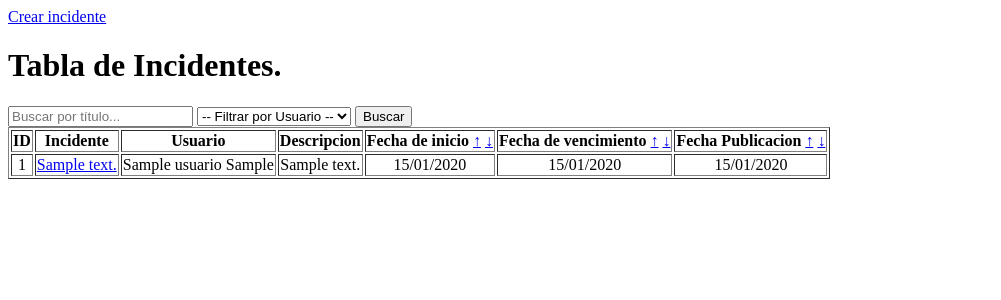
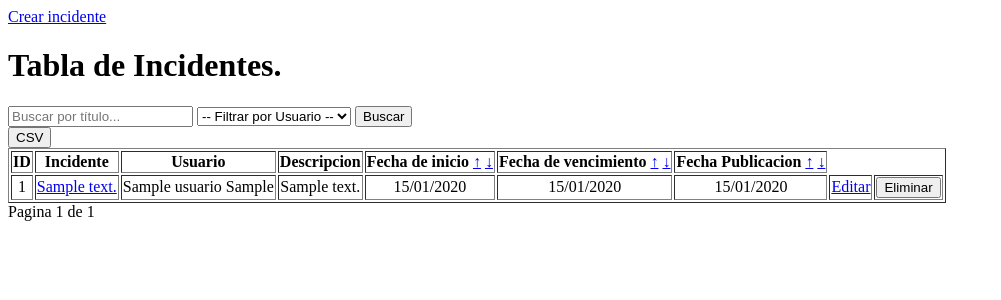
Before and after one commit to amadorssa/incidentia, a Django app: a page that uses incidents/templates/table.html in a window 1280 px wide. Shown: the top 300 px of the page, without its empty margins (0-1001 px from the left). Run offline with Django 4.2, Linux system fonts and the light colour scheme; a user stored in the database is signed in; tables that the repository leaves empty hold one stand-in row (values such as "Sample post"); some libraries are stand-ins or nearby versions.

Commit message:
HU previas merged con improvements

```diff
--- a/incidents/templates/table.html
+++ b/incidents/templates/table.html
@@ -22,6 +22,13 @@
         <button type="submit">Buscar</button>
     </form>
 
+    <form action="{% url 'incidents:export_incidents_csv' slug=slug %}" method="get" style="display: inline">
+        <input type="hidden" name="q" value="{{ request.GET.q }}">
+        <input type="hidden" name="user_creator" value="{{ request.GET.user_creator }}">
+        <button type="submit">
+            CSV
+        </button>
+    </form>
     <table border="1">
         <thead>
             <tr>
@@ -56,6 +63,14 @@
                 <td style="text-align: center;">{{ incident.start_date|date:"d/m/Y" }}</td>
                 <td style="text-align: center;">{{ incident.due_date|date:"d/m/Y" }}</td>
                 <td style="text-align: center;">{{ incident.pub_date|date:"d/m/Y" }}</td>
+                <td style="text-align: center;"><a href="{% url 'incidents:edit_incident' slug=slug pk=incident.pk %}">Editar</a></td>
+                <td style="text-align: center;"><form action="{% url 'incidents:delete-incident' slug=slug pk=incident.pk %}?page={{ incidents.number }}" method="post" style="display: inline">
+                                                    {% csrf_token %}
+                                                    <button type="submit" onclick="return confirm('Quieres eliminar este incidente?');">
+                                                        Eliminar
+                                                    </button>
+                                                </form>
+                </td>
             </tr>
             {% empty %}
             <tr>
@@ -70,5 +85,18 @@
             {% endfor %}
         </tbody>
     </table>
+    <div class="paginacion">
+        {% if incidents.has_previous %}
+            <a href="?page=1">&laquo; primera</a>
+            <a href="?page={{ incidents.previous_page_number }}"> anterior</a>
+        {% endif %}
+
+        <span>Pagina {{ incidents.number }} de {{ incidents.paginator.num_pages }}</span>
+
+        {% if incidents.has_next %}
+            <a href="?page={{ incidents.next_page_number }}"> siguiente</a>
+            <a href="?page={{ incidents.paginator.num_pages }}"> ultima &raquo</a>
+        {% endif %}
+    </div>
 </body>
 </html>
--- a/incidents/urls.py
+++ b/incidents/urls.py
@@ -17,6 +17,8 @@ urlpatterns = [
 
     # Muestra una tabla con los incidentes de una organización específica
     path('<slug:slug>/incident/list/', views.IncidentTableView.as_view(), name='incident_table'),
+    path('<slug:slug>/incident/<int:pk>/delete/', views.delete_incident, name='delete-incident'),
+    path('<slug:slug>/incident/export/', views.export_incidents_csv, name='export_incidents_csv')
 ]
 
 if settings.DEBUG:
--- a/incidents/views.py
+++ b/incidents/views.py
@@ -1,4 +1,4 @@
-from django.http import JsonResponse
+from django.http import JsonResponse, HttpResponse
 from django.shortcuts import get_object_or_404, render, redirect
 from django.views import generic
 from django.urls import reverse
@@ -7,8 +7,11 @@ from django.contrib.auth.mixins import LoginRequiredMixin
 import markdown
 from django.utils.safestring import mark_safe
 from .models import Incident
-from organizaciones.models import Organizacion
+from .models import Incident, Organizacion
 from .forms import IncidentForm
+import csv
+from django.core.paginator import Paginator, PageNotAnInteger, EmptyPage
+from django.contrib import messages
 
 class AddIncident(LoginRequiredMixin, generic.View):
     template_name = "add_incident.html"
@@ -109,7 +112,6 @@ class IncidentTableView(LoginRequiredMixin, generic.ListView):
     model = Incident
     template_name = "table.html"
     context_object_name = "incidents"
-    paginate_by = 10
 
     def get(self, request, slug=None, *args, **kwargs):
         # Obtener la organización actual
@@ -152,5 +154,59 @@ class IncidentTableView(LoginRequiredMixin, generic.ListView):
             .exclude
             (user_creator__isnull=True)
         )
+
+        incidents = self.get_queryset()
+        paginator = Paginator(incidents, 10)
+        page = self.request.GET.get('page')
+
+        #Intenta paginar los incidentes si son mas de 10
+            #Muestra la primer pagina si no es un entero
+            #Muestra la ultima pagina si esta fuera de rango
+        try:
+            paginated_incidents = paginator.page(page)
+        except PageNotAnInteger:
+            paginated_incidents = paginator.page(1)
+        except EmptyPage:
+            paginated_incidents = paginator.page(paginator.num_pages)
+
+        context['incidents'] = paginated_incidents
         context['user_creators'] = user_creators
         return context
+
+def delete_incident(request, slug, pk):
+    """Vista para permitir la eliminacion de un incidente de la base de datos"""
+    organizacion = get_object_or_404(Organizacion, slug=slug)
+    incident = get_object_or_404(Incident, pk=pk, organizacion=organizacion)
+
+    incident.delete()
+    messages.success(request, "Incidente borrado satisfactoriamente.")
+    page = request.GET.get('page', 1)
+    return redirect(f"{reverse('incidents:incident_table', args=[slug])}?page={page}")
+
+def export_incidents_csv(request, slug):
+    """Vista para permitir descargar la tabla filtrada"""
+    organizacion = get_object_or_404(Organizacion, slug=slug)
+    query = request.GET.get('q')
+    user_creator = request.GET.get('user_creator')
+
+    #Obtener los incidentes que se exportaran con o sin filtros
+    incidents = Incident.objects.filter(
+            organizacion=organizacion,
+            incident_text__icontains=query,
+    ).order_by("-pub_date")
+
+    if user_creator:
+        incidents = incidents.filter(user_creator=user_creator)
+
+    #Crear el archivo CSV
+    response = HttpResponse(content_type='text/csv')
+    response['Content-Disposition'] = 'attachment; filename="tabla_filtrada.csv"'
+
+    writer = csv.writer(response)
+    writer.writerow(['ID', 'Incidente', 'Usuario', 'Descripcion', 'Fecha Inicio', 'Fecha Vencimiento', 'Fecha Publicacion']) #Nombre de columnas
+
+    #Llenar response con los incidentes
+    for incident in incidents:
+        writer.writerow([incident.id, incident.incident_text, str(incident.user_creator), incident.description, incident.start_date, incident.due_date, incident.pub_date])
+
+    return response
```
Also changed, not shown: cuentas/migrations/0001_initial.py, cuentas/migrations/0002_initial.py (added), cuentas/migrations/0002_usuario_organizacion.py (deleted), incidents/migrations/0001_initial.py, incidents/migrations/0002_incident_attachment_incident_category_and_more.py (deleted), organizaciones/migrations/0001_initial.py, organizaciones/migrations/0002_organizacion_slug_alter_organizacion_id.py (deleted).
